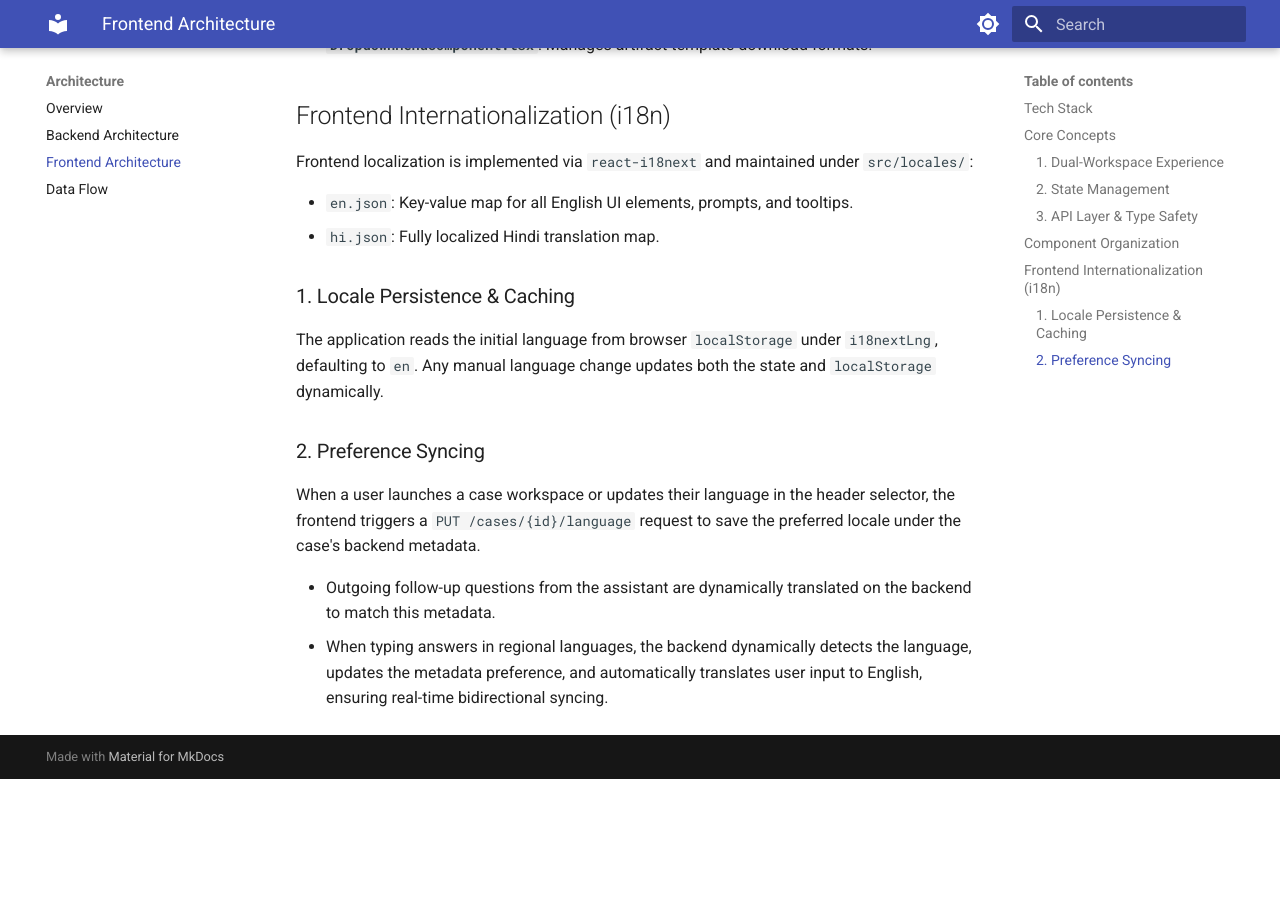
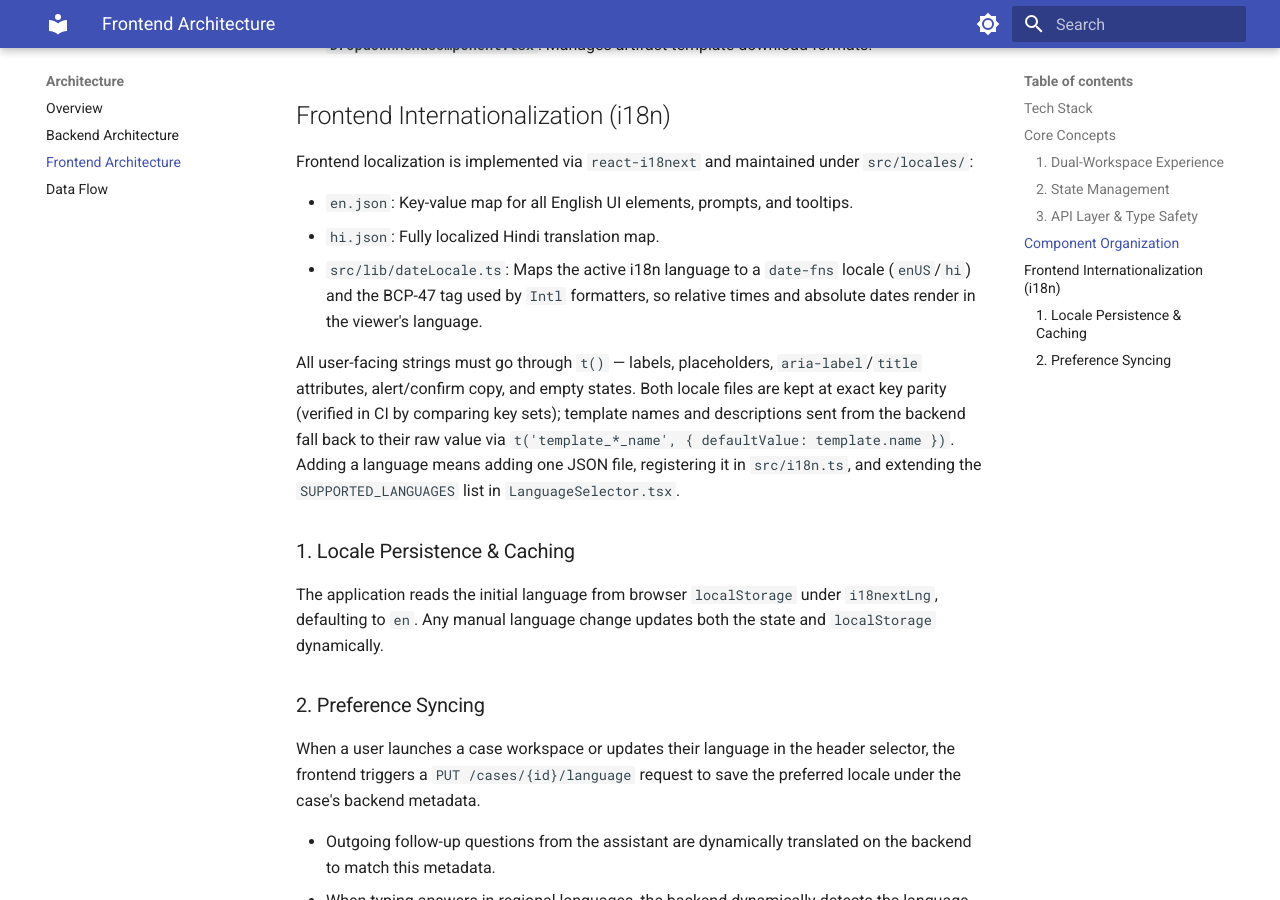
Before and after one commit to Hari31416/FormFoundry, an MkDocs documentation site: the page built from docs/architecture/frontend-architecture.md, in a window 1280 px wide and 900 px high, scrolled down 1904 px. Built offline with MkDocs 1.6.1 and Material for MkDocs 9.7.7, drawn with Linux system fonts in a browser that asks for light colours; before the commit the page ends 2683 px from its top, so only the background shows below that.

Commit message:
docs(frontend): document i18n conventions
- Note the dateLocale helper, the t()-only rule for user-facing copy,
  en/hi key parity, and how to add a new language

```diff
--- a/docs/architecture/frontend-architecture.md
+++ b/docs/architecture/frontend-architecture.md
@@ -53,6 +53,9 @@ Frontend localization is implemented via `react-i18next` and maintained under `s
 
 - `en.json`: Key-value map for all English UI elements, prompts, and tooltips.
 - `hi.json`: Fully localized Hindi translation map.
+- `src/lib/dateLocale.ts`: Maps the active i18n language to a `date-fns` locale (`enUS`/`hi`) and the BCP-47 tag used by `Intl` formatters, so relative times and absolute dates render in the viewer's language.
+
+All user-facing strings must go through `t()` — labels, placeholders, `aria-label`/`title` attributes, alert/confirm copy, and empty states. Both locale files are kept at exact key parity (verified in CI by comparing key sets); template names and descriptions sent from the backend fall back to their raw value via `t('template_*_name', { defaultValue: template.name })`. Adding a language means adding one JSON file, registering it in `src/i18n.ts`, and extending the `SUPPORTED_LANGUAGES` list in `LanguageSelector.tsx`.
 
 ### 1. Locale Persistence & Caching
 
```
